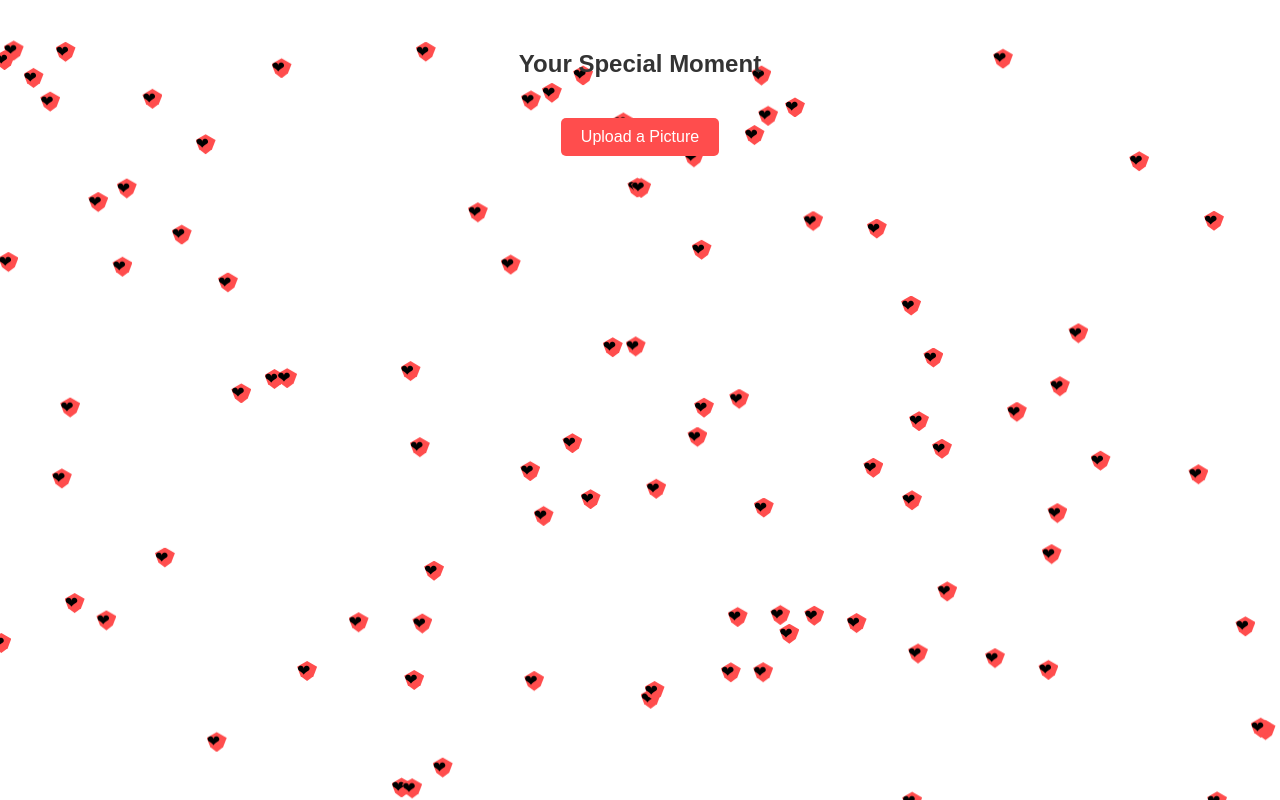
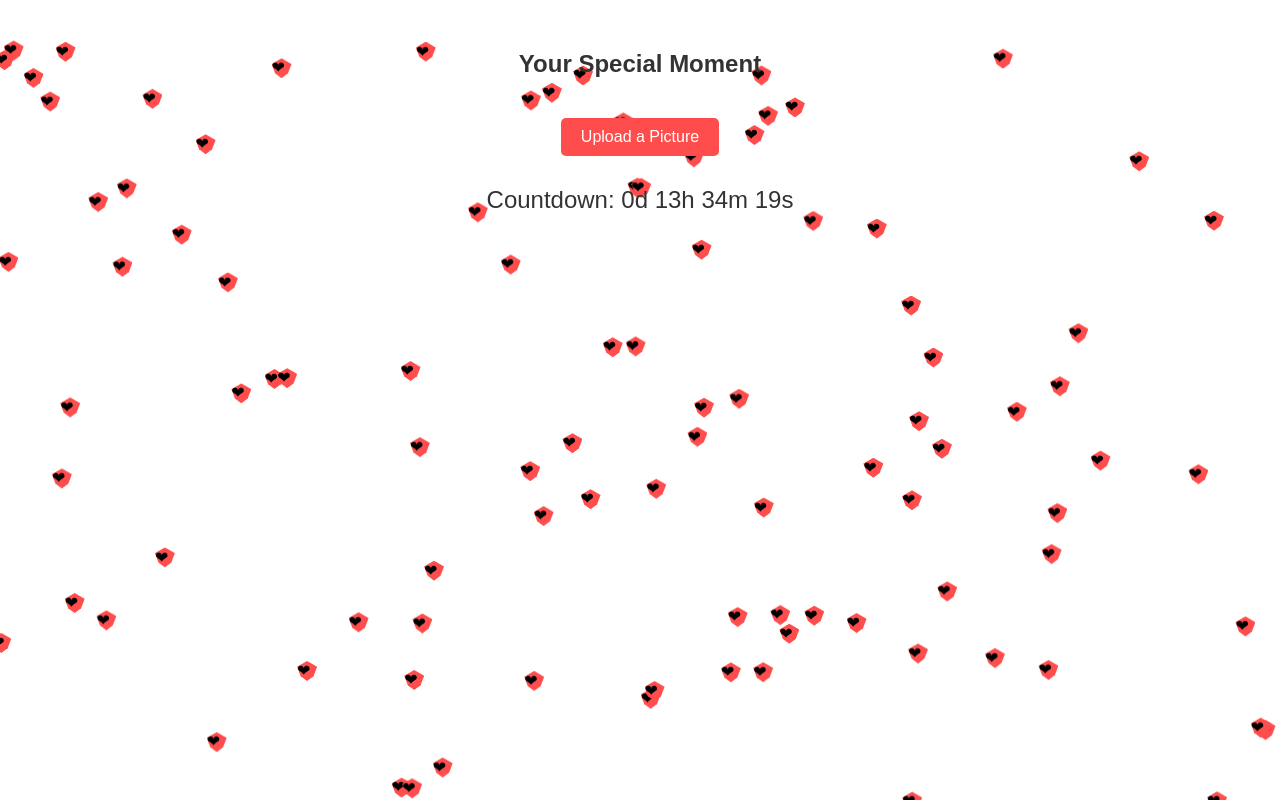
Before and after one commit to mbalomenos/valentina, a plain HTML site: page index.html in a window 1280 px wide. Drawn offline with Linux system fonts and the light colour scheme.

Commit message:
index.html

```diff
--- a/index.html
+++ b/index.html
@@ -78,6 +78,13 @@
             border-radius: 10px;
             display: none;
         }
+
+        #countdown {
+            text-align: center;
+            font-size: 24px;
+            color: #333;
+            margin-top: 30px;
+        }
     </style>
 </head>
 <body>
@@ -95,6 +102,9 @@
             <img id="uploadedImage" alt="Uploaded Image">
         </div>
     </div>
+
+    <!-- Countdown to Valentine's Day -->
+    <div id="countdown"></div>
 
     <script>
         // Handle image file input change
@@ -117,6 +127,28 @@
             }
         });
 
+        // Countdown to Valentine's Day
+        const countdownElement = document.getElementById("countdown");
+        const valentinesDay = new Date("2024-02-14T00:00:00Z").getTime();
+
+        function updateCountdown() {
+            const now = new Date().getTime();
+            const timeRemaining = valentinesDay - now;
+
+            const days = Math.floor(timeRemaining / (1000 * 60 * 60 * 24));
+            const hours = Math.floor((timeRemaining % (1000 * 60 * 60 * 24)) / (1000 * 60 * 60));
+            const minutes = Math.floor((timeRemaining % (1000 * 60 * 60)) / (1000 * 60));
+            const seconds = Math.floor((timeRemaining % (1000 * 60)) / 1000);
+
+            countdownElement.innerHTML = `Countdown: ${days}d ${hours}h ${minutes}m ${seconds}s`;
+        }
+
+        // Update countdown every second
+        setInterval(updateCountdown, 1000);
+
+        // Initial update
+        updateCountdown();
+
         // Add many floating hearts to the background
         const floatingHearts = document.getElementById("floating-hearts");
         const numberOfHearts = 100;
```
